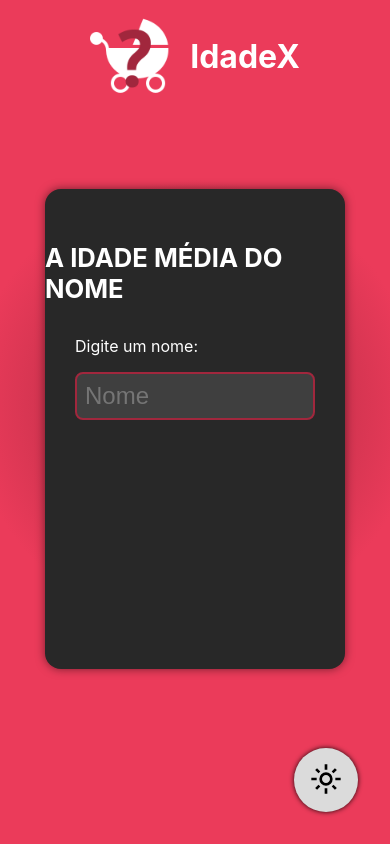
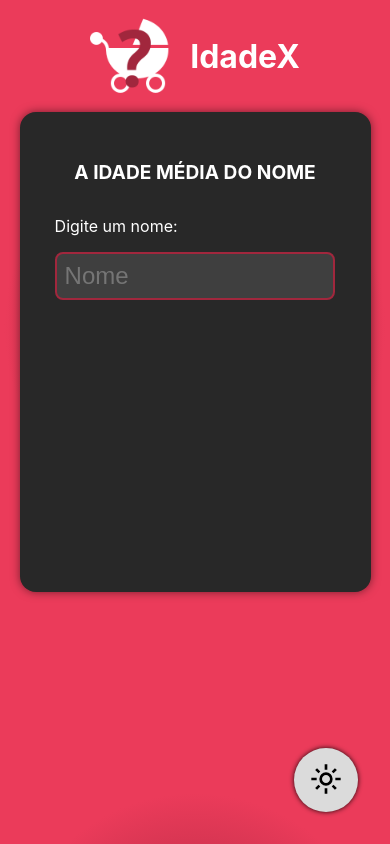
Before and after one commit to bruna-anunciacao/voltera-frontend-test, a SvelteKit app: page / in a window 390 px wide. Built offline with nearby package versions, Linux system fonts and the light colour scheme.

Commit message:
[FIX]: fix responsive

```diff
--- a/src/routes/+page.svelte
+++ b/src/routes/+page.svelte
@@ -43,7 +43,7 @@
 		</form>
 		{#if data.result.name !== ''}
 			<div class={darkMode ? 'card-result card-result-dark-mode' : 'card-result'}>
-				<h2>Resultado da busca:</h2>
+				<h3>Resultado da busca:</h3>
 				<p>Nome: {data.result.name}</p>
 				<p>Idade: {data.result.age}</p>
 				<p>Nº de Buscas: {data.result.count}</p>
@@ -242,4 +242,20 @@
 		width: 2rem;
 		height: 2rem;
 	}
+
+    @media (max-width: 900px) {
+        .container {
+            width: 90%;
+        }
+
+        .hero {
+            height: auto;
+        }
+    }
+
+    @media (max-width: 500px) {
+        .form-title {
+            font-size: 1.2rem;
+        }
+    }
 </style>
```
